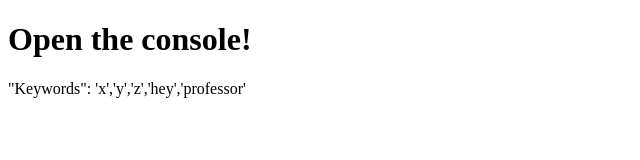
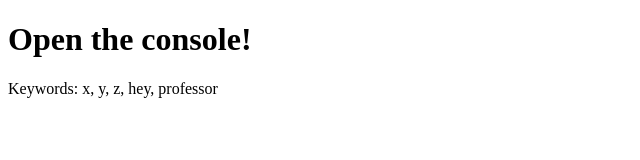
Before and after one commit to dmmonse/Variables, a plain HTML site: page index.html in a window 1280 px wide. Shown: the full height of the page, 0-640 px from the left. Drawn offline with Linux system fonts and the light colour scheme.

Commit message:
<p> layout change
fixed text

```diff
--- a/index.html
+++ b/index.html
@@ -10,8 +10,12 @@
     </head>
 <body>
   <h1>Open the console!</h1>
-  <p>"Keywords":
-      'x','y','z','hey','professor'
+  <p>Keywords:
+      x,
+      y,
+      z,
+      hey,
+      professor
   </p>
     </script>
 </body>
```
